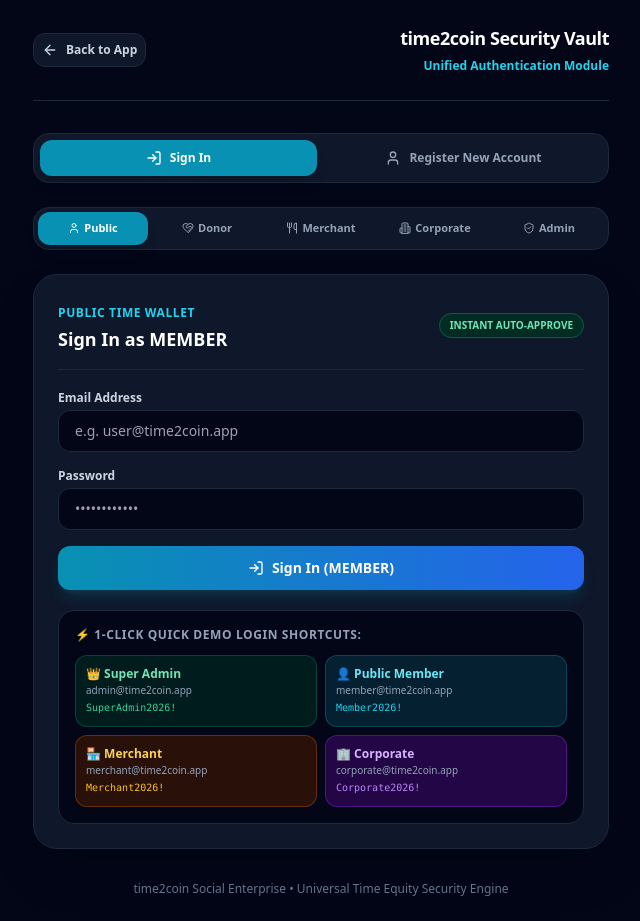
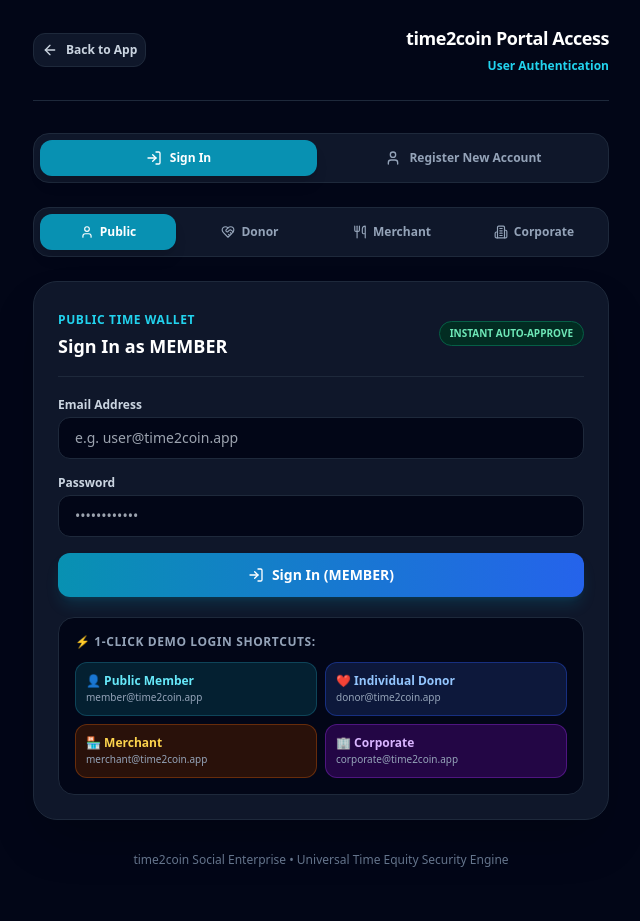
Before and after one commit to time2coin/time2coin, a Next.js app: page /auth in a window 1280 px wide. Shown: the whole page, without its empty margins (319-959 px from the left). After the commit the page ends 892 px from the top, so only its background shows below. Built offline with nearby package versions, Linux system fonts and the light colour scheme.

Commit message:
Refactor auth module to remove admin role

```diff
--- a/app/auth/page.tsx
+++ b/app/auth/page.tsx
@@ -2,11 +2,11 @@
 
 import React, { useState } from 'react';
 import {
-  ShieldCheck, Lock, User, Utensils, Building2, Key, ArrowLeft,
-  CheckCircle2, Sparkles, AlertCircle, LogIn, LogOut, HeartHandshake, Clock
+  Lock, User, Utensils, Building2, Key, ArrowLeft,
+  CheckCircle2, AlertCircle, LogIn, HeartHandshake
 } from 'lucide-react';
 
-type UserRole = 'member' | 'donor' | 'merchant' | 'corporate' | 'admin';
+type UserRole = 'member' | 'donor' | 'merchant' | 'corporate';
 
 export default function AuthModule() {
   const [mode, setMode] = useState<'signin' | 'register'>('signin');
@@ -21,9 +21,8 @@
   // Status States
   const [message, setMessage] = useState<{ type: 'success' | 'error' | 'pending'; text: string } | null>(null);
 
-  // Pre-configured Test Accounts
+  // Pre-configured Test Accounts (Public & Business Roles Only)
   const demoAccounts = {
-    admin: { email: 'admin@time2coin.app', password: 'SuperAdmin2026!', role: 'admin', status: 'APPROVED', name: 'Founder Admin', redirect: '/admin' },
     member: { email: 'member@time2coin.app', password: 'Member2026!', role: 'member', status: 'APPROVED', name: 'Sarah Jenkins', redirect: '/' },
     donor: { email: 'donor@time2coin.app', password: 'Donor2026!', role: 'donor', status: 'APPROVED', name: 'Alex Rivera (Donor)', redirect: '/corporate' },
     merchant: { email: 'merchant@time2coin.app', password: 'Merchant2026!', role: 'merchant', status: 'APPROVED', name: 'Green Garden Bistro', redirect: '/merchant' },
@@ -34,7 +33,6 @@
     e.preventDefault();
     setMessage(null);
 
-    // Check stored user or demo accounts
     const target = demoAccounts[role as keyof typeof demoAccounts];
     if (email === target?.email && password === target?.password) {
       if (target.status === 'PENDING_ADMIN_APPROVAL') {
@@ -60,21 +58,19 @@
       role,
       name: orgName || fullName || email.split('@')[0],
       status: requiresApproval ? 'PENDING_ADMIN_APPROVAL' : 'APPROVED',
-      redirect: role === 'admin' ? '/admin' : role === 'merchant' ? '/merchant' : role === 'corporate' || role === 'donor' ? '/corporate' : '/'
+      redirect: role === 'merchant' ? '/merchant' : role === 'corporate' || role === 'donor' ? '/corporate' : '/'
     };
 
     if (requiresApproval) {
-      // Store in pending queue for Admin review
       const pendingQueue = JSON.parse(localStorage.getItem('time2coin_pending_approvals') || '[]');
       pendingQueue.push(newUser);
       localStorage.setItem('time2coin_pending_approvals', JSON.stringify(pendingQueue));
 
       setMessage({
         type: 'pending',
-        text: `Application Submitted! ${role.toUpperCase()} accounts require manual Admin approval. Tier 1/4 Admins will review your registration shortly.`
+        text: `Application Submitted! ${role.toUpperCase()} accounts require manual Admin verification before access is granted.`
       });
     } else {
-      // Auto approve Public Users & Donors
       localStorage.setItem('time2coin_user', JSON.stringify(newUser));
       setMessage({
         type: 'success',
@@ -99,8 +95,8 @@
             <ArrowLeft className="w-4 h-4" /> Back to App
           </a>
           <div className="text-right">
-            <h1 className="font-bold text-lg text-white tracking-tight">time2coin Security Vault</h1>
-            <span className="text-xs text-cyan-400 font-semibold">Unified Authentication Module</span>
+            <h1 className="font-bold text-lg text-white tracking-tight">time2coin Portal Access</h1>
+            <span className="text-xs text-cyan-400 font-semibold">User Authentication</span>
           </div>
         </header>
 
@@ -120,22 +116,19 @@
           </button>
         </div>
 
-        {/* ROLE TABS */}
-        <div className="grid grid-cols-5 gap-1 bg-slate-900 border border-slate-800 p-1 rounded-2xl mb-6 text-[11px]">
-          <button onClick={() => { setRole('member'); setEmail('member@time2coin.app'); setPassword('Member2026!'); }} className={`py-2 rounded-xl font-bold transition flex items-center justify-center gap-1 ${role === 'member' ? 'bg-cyan-600 text-white shadow-lg' : 'text-slate-400 hover:text-slate-200'}`}>
-            <User className="w-3 h-3" /> Public
+        {/* ROLE TABS (MEMBER, DONOR, MERCHANT, CORPORATE ONLY) */}
+        <div className="grid grid-cols-4 gap-1.5 bg-slate-900 border border-slate-800 p-1.5 rounded-2xl mb-6 text-xs">
+          <button onClick={() => { setRole('member'); setEmail('member@time2coin.app'); setPassword('Member2026!'); }} className={`py-2.5 rounded-xl font-bold transition flex items-center justify-center gap-1.5 ${role === 'member' ? 'bg-cyan-600 text-white shadow-lg' : 'text-slate-400 hover:text-slate-200'}`}>
+            <User className="w-3.5 h-3.5" /> Public
           </button>
-          <button onClick={() => { setRole('donor'); setEmail('donor@time2coin.app'); setPassword('Donor2026!'); }} className={`py-2 rounded-xl font-bold transition flex items-center justify-center gap-1 ${role === 'donor' ? 'bg-blue-600 text-white shadow-lg' : 'text-slate-400 hover:text-slate-200'}`}>
-            <HeartHandshake className="w-3 h-3" /> Donor
+          <button onClick={() => { setRole('donor'); setEmail('donor@time2coin.app'); setPassword('Donor2026!'); }} className={`py-2.5 rounded-xl font-bold transition flex items-center justify-center gap-1.5 ${role === 'donor' ? 'bg-blue-600 text-white shadow-lg' : 'text-slate-400 hover:text-slate-200'}`}>
+            <HeartHandshake className="w-3.5 h-3.5" /> Donor
           </button>
-          <button onClick={() => { setRole('merchant'); setEmail('merchant@time2coin.app'); setPassword('Merchant2026!'); }} className={`py-2 rounded-xl font-bold transition flex items-center justify-center gap-1 ${role === 'merchant' ? 'bg-amber-600 text-white shadow-lg' : 'text-slate-400 hover:text-slate-200'}`}>
-            <Utensils className="w-3 h-3" /> Merchant
+          <button onClick={() => { setRole('merchant'); setEmail('merchant@time2coin.app'); setPassword('Merchant2026!'); }} className={`py-2.5 rounded-xl font-bold transition flex items-center justify-center gap-1.5 ${role === 'merchant' ? 'bg-amber-600 text-white shadow-lg' : 'text-slate-400 hover:text-slate-200'}`}>
+            <Utensils className="w-3.5 h-3.5" /> Merchant
           </button>
-          <button onClick={() => { setRole('corporate'); setEmail('corporate@time2coin.app'); setPassword('Corporate2026!'); }} className={`py-2 rounded-xl font-bold transition flex items-center justify-center gap-1 ${role === 'corporate' ? 'bg-purple-600 text-white shadow-lg' : 'text-slate-400 hover:text-slate-200'}`}>
-            <Building2 className="w-3 h-3" /> Corporate
-          </button>
-          <button onClick={() => { setRole('admin'); setEmail('admin@time2coin.app'); setPassword('SuperAdmin2026!'); }} className={`py-2 rounded-xl font-bold transition flex items-center justify-center gap-1 ${role === 'admin' ? 'bg-emerald-600 text-white shadow-lg' : 'text-slate-400 hover:text-slate-200'}`}>
-            <ShieldCheck className="w-3 h-3" /> Admin
+          <button onClick={() => { setRole('corporate'); setEmail('corporate@time2coin.app'); setPassword('Corporate2026!'); }} className={`py-2.5 rounded-xl font-bold transition flex items-center justify-center gap-1.5 ${role === 'corporate' ? 'bg-purple-600 text-white shadow-lg' : 'text-slate-400 hover:text-slate-200'}`}>
+            <Building2 className="w-3.5 h-3.5" /> Corporate
           </button>
         </div>
 
@@ -143,7 +136,7 @@
           <div className="flex items-center justify-between border-b border-slate-800 pb-4">
             <div>
               <span className="text-xs font-bold uppercase tracking-wider text-cyan-400">
-                {role === 'merchant' ? 'Merchant Food Rescue' : role === 'corporate' ? 'ESG Corporate Sponsor' : role === 'donor' ? 'Individual CSR Donor' : role === 'admin' ? 'Super Admin Vault' : 'Public Time Wallet'}
+                {role === 'merchant' ? 'Merchant Food Rescue' : role === 'corporate' ? 'ESG Corporate Sponsor' : role === 'donor' ? 'Individual CSR Donor' : 'Public Time Wallet'}
               </span>
               <h2 className="text-lg font-extrabold text-white mt-0.5">
                 {mode === 'signin' ? `Sign In as ${role.toUpperCase()}` : `Register as ${role.toUpperCase()}`}
@@ -217,34 +210,30 @@
             </button>
           </form>
 
-          {/* 1-CLICK DEMO SHORTCUTS */}
+          {/* DEMO SHORTCUTS (PUBLIC ROLES ONLY) */}
           <div className="bg-slate-950 border border-slate-800 rounded-2xl p-4 space-y-3">
             <span className="text-xs font-bold text-slate-400 uppercase tracking-wider block">
-              ⚡ 1-Click Quick Demo Login Shortcuts:
+              ⚡ 1-Click Demo Login Shortcuts:
             </span>
             <div className="grid grid-cols-2 gap-2 text-xs">
-              <button onClick={() => handleQuickDemoLogin('admin')} className="p-2.5 bg-emerald-950/60 hover:bg-emerald-900/60 border border-emerald-800/60 rounded-xl text-left transition">
-                <span className="font-bold text-emerald-300 block">👑 Super Admin</span>
-                <span className="text-[10px] text-slate-400 block truncate">admin@time2coin.app</span>
-                <span className="text-[10px] font-mono text-emerald-400 block mt-0.5">SuperAdmin2026!</span>
-              </button>
-
               <button onClick={() => handleQuickDemoLogin('member')} className="p-2.5 bg-cyan-950/60 hover:bg-cyan-900/60 border border-cyan-800/60 rounded-xl text-left transition">
                 <span className="font-bold text-cyan-300 block">👤 Public Member</span>
                 <span className="text-[10px] text-slate-400 block truncate">member@time2coin.app</span>
-                <span className="text-[10px] font-mono text-cyan-400 block mt-0.5">Member2026!</span>
+              </button>
+
+              <button onClick={() => handleQuickDemoLogin('donor')} className="p-2.5 bg-blue-950/60 hover:bg-blue-900/60 border border-blue-800/60 rounded-xl text-left transition">
+                <span className="font-bold text-blue-300 block">❤️ Individual Donor</span>
+                <span className="text-[10px] text-slate-400 block truncate">donor@time2coin.app</span>
               </button>
 
               <button onClick={() => handleQuickDemoLogin('merchant')} className="p-2.5 bg-amber-950/60 hover:bg-amber-900/60 border border-amber-800/60 rounded-xl text-left transition">
                 <span className="font-bold text-amber-300 block">🏪 Merchant</span>
                 <span className="text-[10px] text-slate-400 block truncate">merchant@time2coin.app</span>
-                <span className="text-[10px] font-mono text-amber-400 block mt-0.5">Merchant2026!</span>
               </button>
 
               <button onClick={() => handleQuickDemoLogin('corporate')} className="p-2.5 bg-purple-950/60 hover:bg-purple-900/60 border border-purple-800/60 rounded-xl text-left transition">
                 <span className="font-bold text-purple-300 block">🏢 Corporate</span>
                 <span className="text-[10px] text-slate-400 block truncate">corporate@time2coin.app</span>
-                <span className="text-[10px] font-mono text-purple-400 block mt-0.5">Corporate2026!</span>
               </button>
             </div>
           </div>
```
